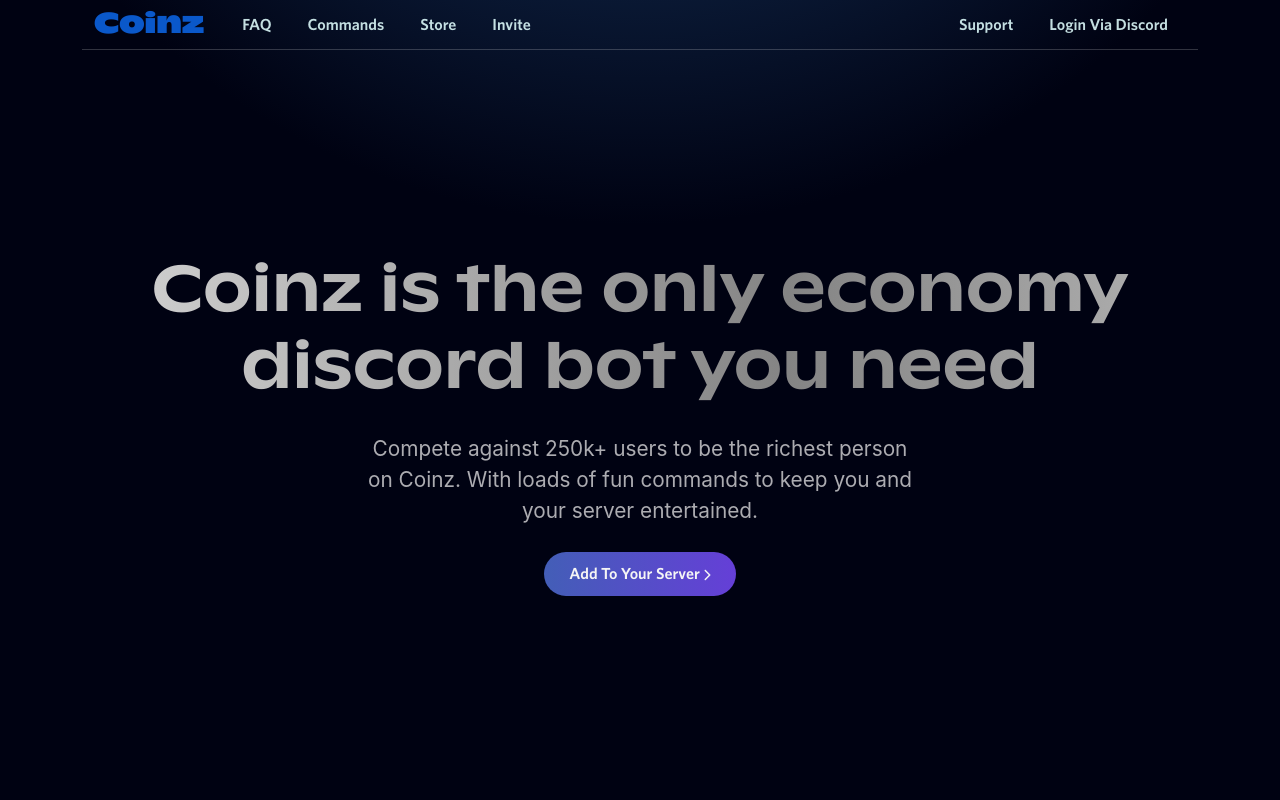
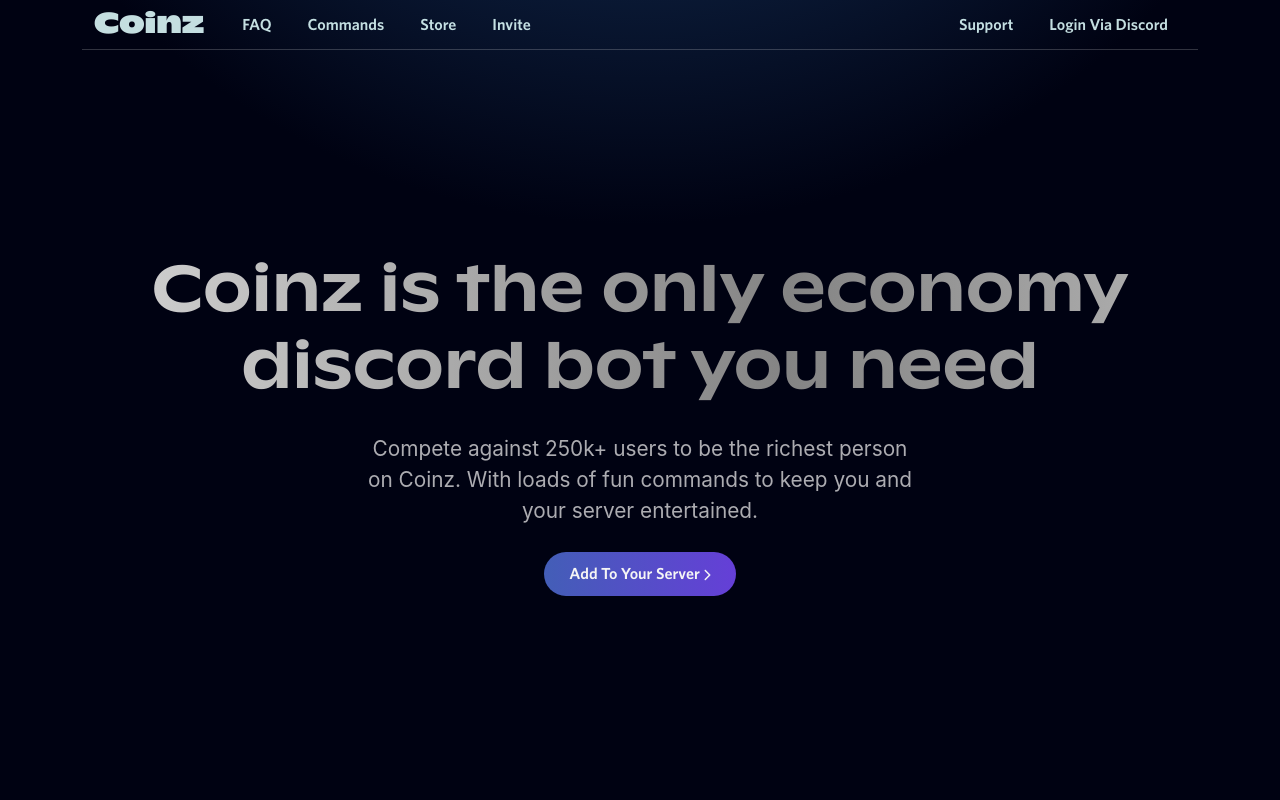
Before and after one commit to SiebeBaree/coinz-app, a Next.js app: page / in a window 1280 px wide. In both pictures the pointer is over the link "Coinz". Shown: the top 800 px of the page. Built offline with nearby package versions, Linux system fonts and the light colour scheme.

Commit message:
Fixed typo

```diff
--- a/styles/navbar.module.css
+++ b/styles/navbar.module.css
@@ -24,10 +24,10 @@
 .navbarLink:active,
 .navbarLink:focus,
 .navbarBrand,
-.navbarbrand:hover,
+.navbarBrand:hover,
 .navbarBrand:active,
 .navbarBrand:focus,
-.dropdown-toggle::after,
+.dropdownToggle::after,
 .profileSpan {
     color: var(--text-color);
 }
```
